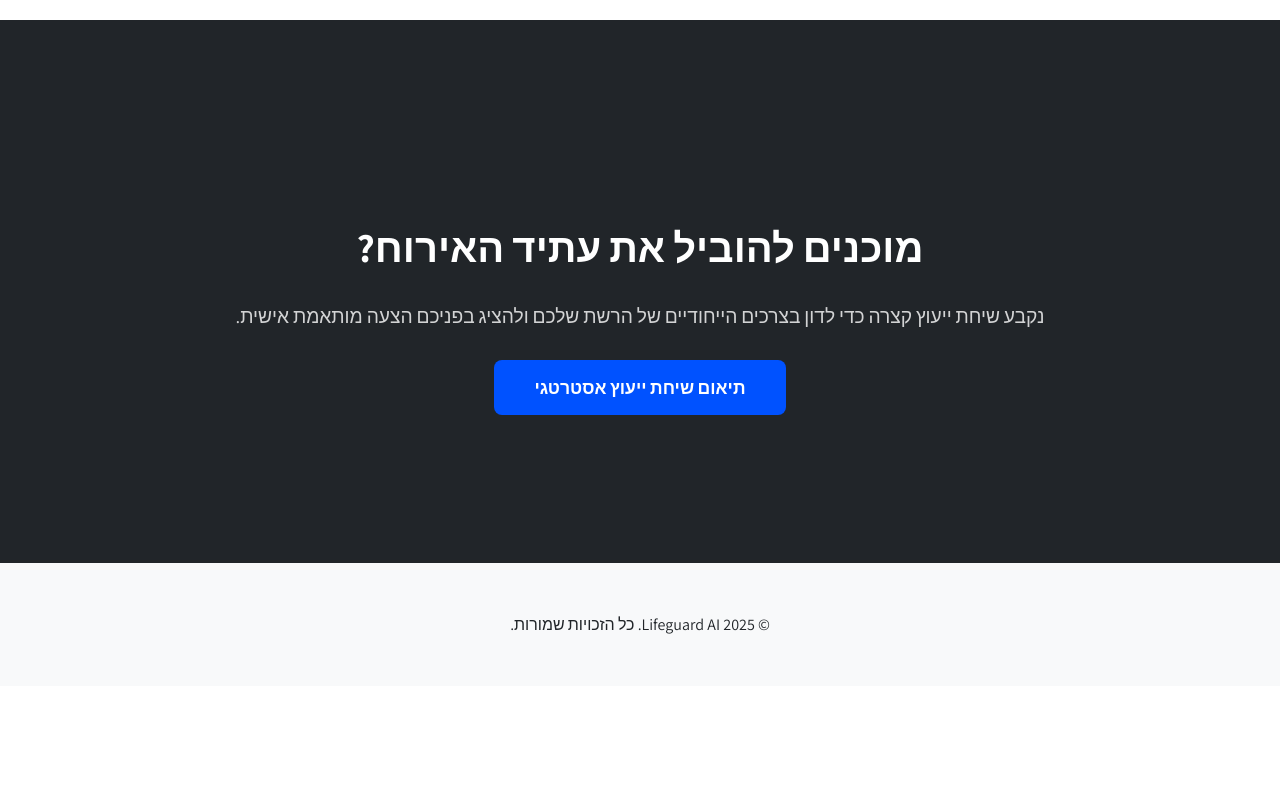
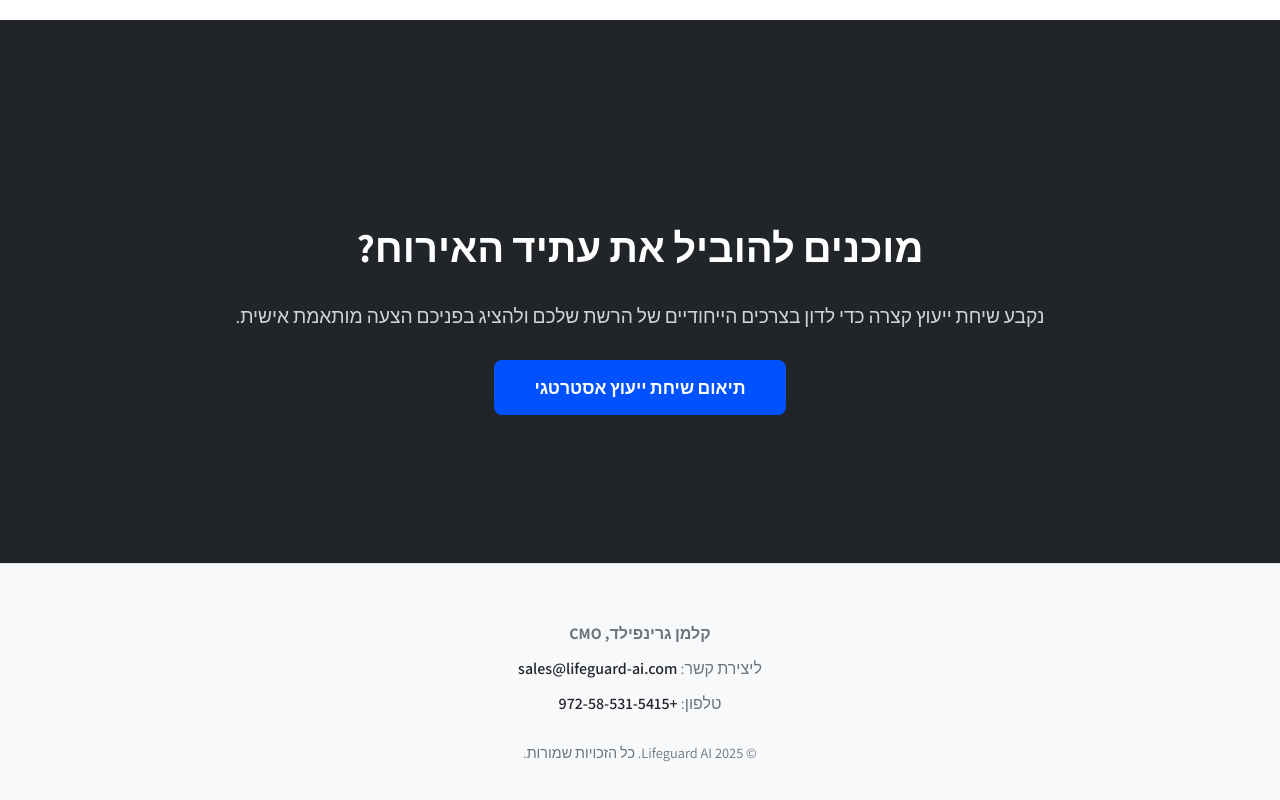
Before and after one commit to TAPUZE/Lifeguard-ai-Hotel-Heb-presale, a plain HTML site: page index.html in a window 1280 px wide. Shown: the part 2463-3263 px from the top of the page. Before the commit the page ends 3149 px from the top, so only its background shows below. Drawn offline with Linux system fonts and the light colour scheme.

Commit message:
Revamp footer styling and contact information

```diff
--- a/index.html
+++ b/index.html
@@ -110,7 +110,33 @@
         .cta-section p { font-size: 1.2rem; color: rgba(255,255,255,0.8); margin-bottom: 2.5rem; }
 
         /* Footer */
-        footer { text-align: center; padding: 2rem; background-color: #f8f9fa; }
+        footer {
+            text-align: center;
+            padding: 3rem 2rem;
+            background-color: var(--highlight-bg);
+            border-top: 1px solid var(--border-light);
+        }
+        .footer-contact-info {
+            margin-bottom: 1.5rem;
+        }
+        .footer-contact-info p {
+            margin: 0.5rem 0;
+            font-size: 1rem;
+            color: var(--text-muted);
+        }
+         .footer-contact-info a {
+            color: var(--text-dark);
+            text-decoration: none;
+            font-weight: 600;
+         }
+         .footer-contact-info a:hover {
+            color: var(--primary-blue);
+         }
+        .copyright {
+            font-size: 0.9rem;
+            color: var(--text-muted);
+        }
+
 
         @media (max-width: 992px) {
             .partnership-layout { grid-template-columns: 1fr; }
@@ -222,7 +248,12 @@
     </main>
 
     <footer>
-        <p>&copy; 2025 Lifeguard AI. כל הזכויות שמורות.</p>
+        <div class="footer-contact-info">
+            <p><strong>קלמן גרינפילד, CMO</strong></p>
+            <p>ליצירת קשר: <a href="mailto:sales@lifeguard-ai.com">sales@lifeguard-ai.com</a></p>
+            <p>טלפון: <a href="tel:+972585315415">+972-58-531-5415</a></p>
+        </div>
+        <p class="copyright">&copy; 2025 Lifeguard AI. כל הזכויות שמורות.</p>
     </footer>
 
 </body>
```
